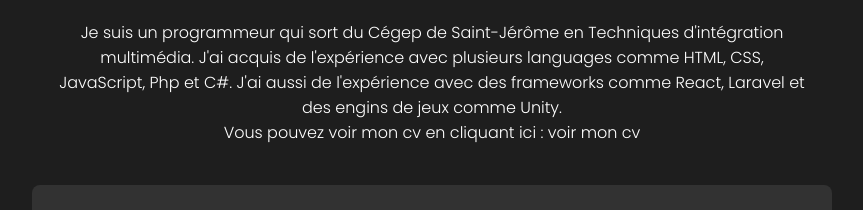
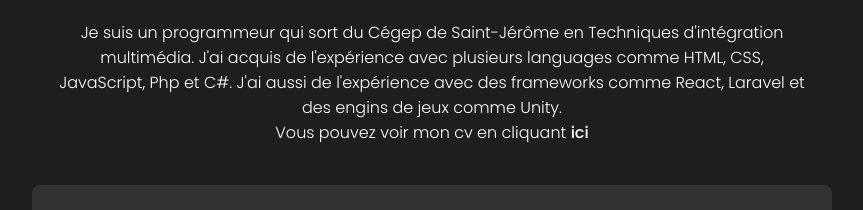
Before and after one commit to XavierTessier1/portfolio, a React (Vite) app: page / in a window 1280 px wide. Shown: the part 940-1150 px from the top of the page, without its empty margins (208-1071 px from the left). Built offline with nearby package versions, Linux system fonts and the light colour scheme.

Commit message:
modification-finale-real

```diff
--- a/src/components/App2.jsx
+++ b/src/components/App2.jsx
@@ -5,10 +5,14 @@
 import Projects from './Projects';
 import Contact from './Contact';
 import Footer2 from './Footer2';
+import { Helmet } from 'react-helmet';
 
 const App2 = () => {
   return (
     <div className="App">
+      <Helmet>
+        <title>Mon portfolio</title>
+      </Helmet>
       <NavBar/>
       <Intro/>
       <Skills/>
--- a/src/components/Skills.jsx
+++ b/src/components/Skills.jsx
@@ -14,7 +14,7 @@
                 J'ai aussi de l'expérience avec des frameworks comme React, Laravel et des engins de jeux comme Unity. <br />
             </span>
             <span className='cv skillDesc'>
-                Vous pouvez voir mon cv en cliquant ici : <a href="pdf/xavierTessierCv.pdf" target='_blank' className='link'> voir mon cv</a>
+                Vous pouvez voir mon cv en cliquant <a href="pdf/xavierTessierCv.pdf" target='_blank' className='cvLink'>ici</a>
                 </span>
             <div className="skillBars">
                 <div className="skillBar">
--- a/src/css/Intro.css
+++ b/src/css/Intro.css
@@ -28,6 +28,15 @@
 
 }
 
+.cvLink {
+    font-weight: 500;
+    color: white;
+}
+
+.cvLink:hover {
+    color: rgb(78, 123, 221);
+    text-decoration: underline;
+}
 .hello {
     font-size: 1.75rem;
     font-weight: 100;
```
